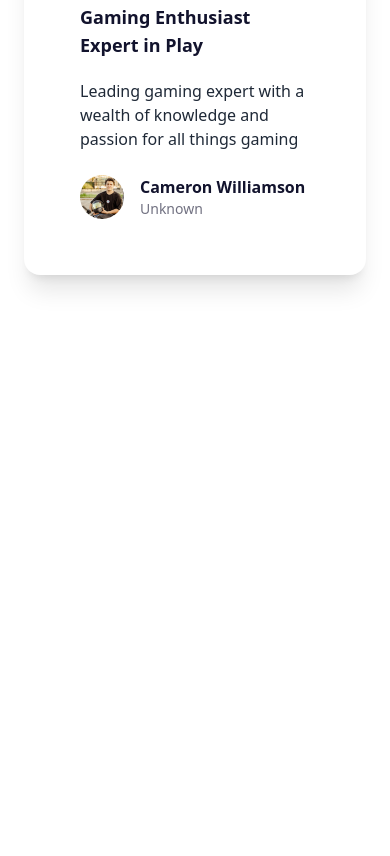
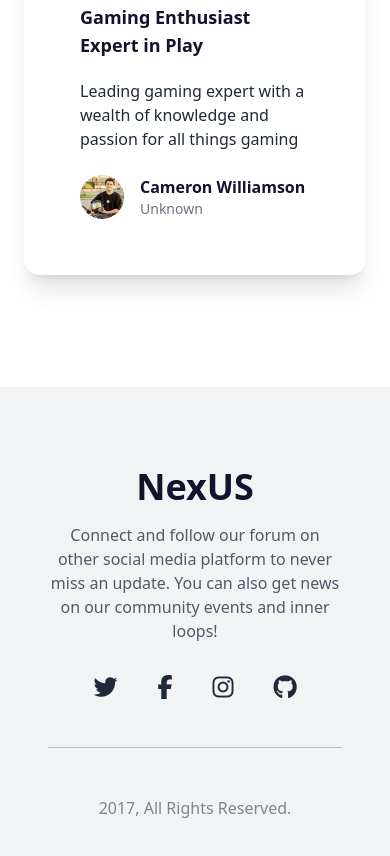
Before and after one commit to MiM1303/Nexus-Forum, a plain HTML site: page index.html in a window 390 px wide. Shown: the part 3200-4056 px from the top of the page. Before the commit the page ends 3587 px from the top, so only its background shows below. Drawn offline with nearby package versions, Linux system fonts and the light colour scheme.

Commit message:
added responsive footer section

```diff
--- a/index.html
+++ b/index.html
@@ -205,8 +205,19 @@
         </section>
         <!-- LATEST POST SECTION END -->
     </main>
-    <footer>
-
+    <footer class="bg-[#12132D0D] px-12 lg:px-0 py-20 lg:py-28">
+        <div class="lg:w-1/3 text-center mx-auto">
+            <a class="font-mulish text-4xl font-black text-primary-blue">NexUS</a>
+            <p class="mb-8 mt-4 font-mulish text-base font-normal text-[#12132DB2]">Connect and follow our forum on other social media platform to never miss an update. You can also get news on our community events and inner loops!</p>
+            <div class="flex gap-10  justify-center text-2xl">
+                <i class="fa-brands fa-twitter"></i>
+                <i class="fa-brands fa-facebook-f"></i>
+                <i class="fa-brands fa-instagram"></i>
+                <i class="fa-brands fa-github"></i>
+            </div>
+            <hr class="my-12 border-1 border-solid border-[#12132D40] w-full">
+            <p class="font-light text-[#12132D80] font-mulish text-base">2017, All Rights Reserved.</p>
+        </div>
     </footer>
 </body>
 </html>
```
